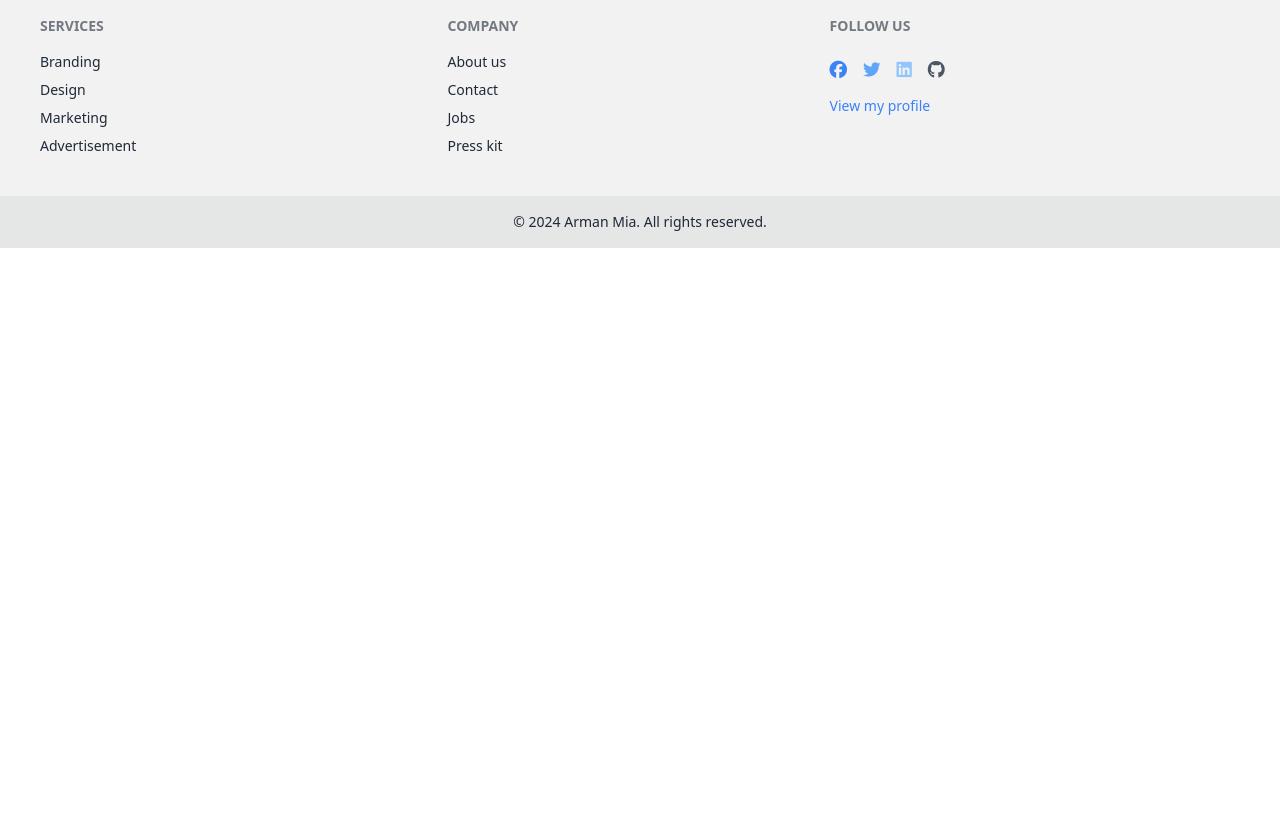
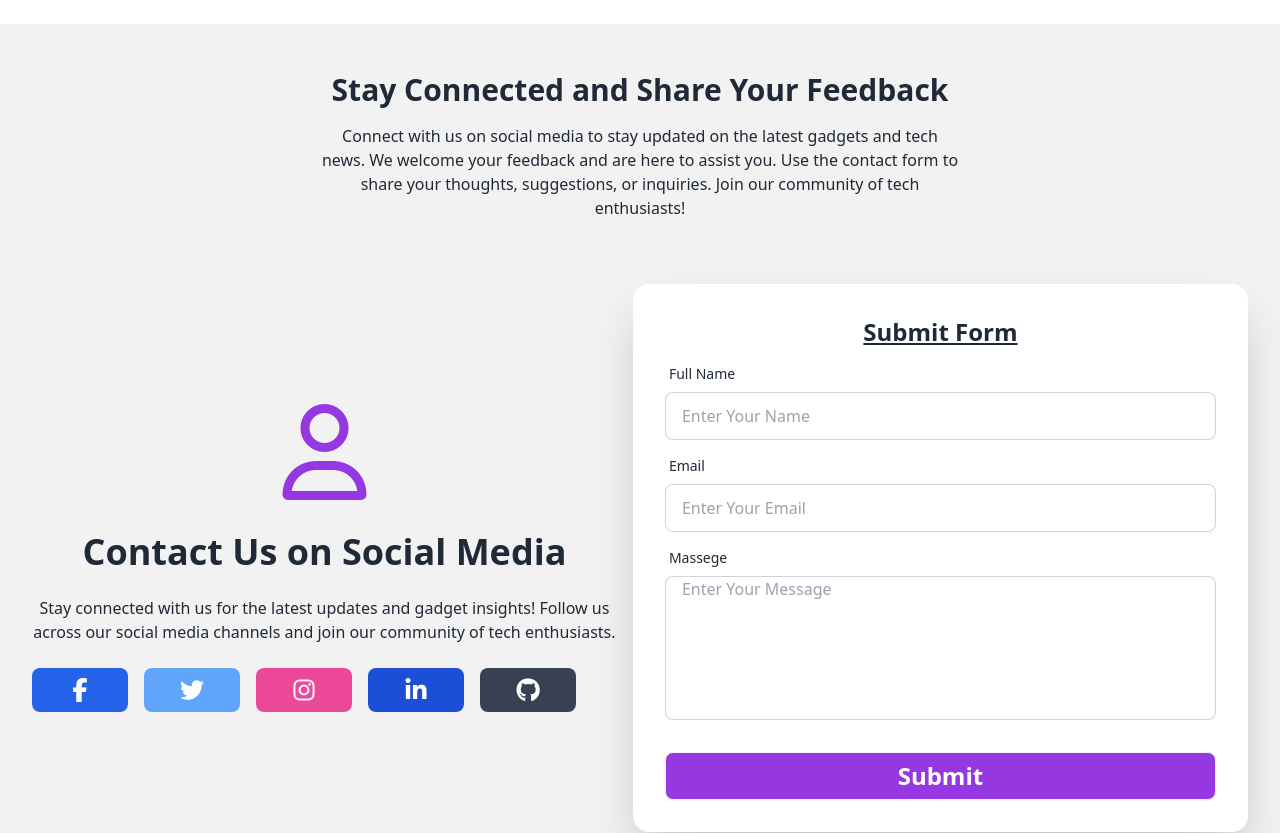
Before and after one commit to arman-miaa/Discount_PRO, a React (Vite) app: page / in a window 1280 px wide. Shown: the part 1640-2473 px from the top of the page. Before the commit the page ends 1888 px from the top, so only its background shows below. Built offline with nearby package versions, Linux system fonts and the light colour scheme; no server answers.

Commit message:
added contact and feedback section on home

```diff
--- /dev/null
+++ b/src/components/Contact.jsx
@@ -0,0 +1,125 @@
+
+
+const Contact = () => {
+
+
+  return (
+    <div className=" bg-base-200">
+      <div className="mb-16 w-full  bg-base-200  "></div>
+      <div className="text-center">
+        <h1 className="text-3xl font-semibold pt-12">Stay Connected and Share Your Feedback</h1>
+        <p className="md:w-1/2 mx-auto mt-4">
+          Connect with us on social media to stay updated on the latest gadgets
+          and tech news. We welcome your feedback and are here to assist you.
+          Use the contact form to share your thoughts, suggestions, or
+          inquiries. Join our community of tech enthusiasts!
+        </p>
+      </div>
+      {/* form */}
+      <div className="hero mt-12 pb-12 px-4 rounded-xl">
+        <div className="hero-content flex-col lg:flex-row">
+          <div className="text-center ">
+            <i className="fa-regular fa-user text-8xl text-[#9538E2]"></i>
+            <h1 className="text-4xl font-bold mt-8">
+              Contact Us on Social Media
+            </h1>
+            <p className="py-6">
+              Stay connected with us for the latest updates and gadget insights!
+              Follow us across our social media channels and join our community
+              of tech enthusiasts.
+            </p>
+            <div className="flex space-x-4">
+              <a
+                href="https://facebook.com"
+                target="_blank"
+                className="flex items-center justify-center w-24 rounded-lg text-xl lg:text-2xl  h-[44px]  bg-blue-600 text-white hover:bg-blue-700"
+              >
+                <i className="fab fa-facebook-f"></i>
+              </a>
+
+              <a
+                href="https://twitter.com"
+                target="_blank"
+                className="flex items-center justify-center w-24 rounded-lg text-xl lg:text-2xl  h-[44px]  bg-blue-400 text-white hover:bg-blue-500"
+              >
+                <i className="fab fa-twitter"></i>
+              </a>
+
+              <a
+                href="https://instagram.com"
+                target="_blank"
+                className="flex items-center justify-center w-24 rounded-lg text-xl lg:text-2xl  h-[44px]  bg-pink-500 text-white hover:bg-pink-600"
+              >
+                <i className="fab fa-instagram"></i>
+              </a>
+
+              <a
+                href="https://linkedin.com"
+                target="_blank"
+                className="flex items-center justify-center w-24 rounded-lg text-xl lg:text-2xl  h-[44px]  bg-blue-700 text-white hover:bg-blue-800"
+              >
+                <i className="fab fa-linkedin-in"></i>
+              </a>
+
+              <a
+                href="https://linkedin.com"
+                target="_blank"
+                className="flex items-center justify-center w-24 rounded-lg text-xl lg:text-2xl  h-[44px]  bg-gray-700 text-white hover:bg-gray-800"
+              >
+                <i className="fab fa-github"></i>
+              </a>
+            </div>
+          </div>
+
+          <div className="card bg-base-100 w-full   shadow-2xl">
+            <form className="card-body">
+              <h1 className="text-center underline text-2xl font-bold">
+                Submit Form
+              </h1>
+              <div className="form-control">
+                <label className="label">
+                  <span className="label-text">Full Name</span>
+                </label>
+                <input
+                  type="email"
+                  placeholder="Enter Your Name"
+                  className="input input-bordered"
+                  required
+                />
+              </div>
+              <div className="form-control">
+                <label className="label">
+                  <span className="label-text">Email</span>
+                </label>
+                <input
+                  type="email"
+                  placeholder="Enter Your Email"
+                  className="input input-bordered"
+                  required
+                />
+              </div>
+              <div className="form-control">
+                <label className="label">
+                  <span className="label-text">Massege</span>
+                </label>
+                <textarea
+                  placeholder="Enter Your Message"
+                  className="input input-bordered w-full h-36"
+                  style={{ resize: "none" }}
+                  required
+                ></textarea>
+              </div>
+              <div className="form-control mt-6">
+                <button className="btn bg-[#9538E2] text-white font-bold text-2xl">
+                  Submit
+                </button>
+              </div>
+            </form>
+          </div>
+        </div>
+      </div>
+    </div>
+  );
+};
+
+export default Contact;
--- a/src/pages/Home.jsx
+++ b/src/pages/Home.jsx
@@ -5,6 +5,7 @@ import Banner from "../components/Banner";
 import BrandsOnSell from "../components/BrandsOnSell";
 import BrandsSlide from "../components/BrandsSlide";
 import TopBrands from "../components/TopBrands";
+import Contact from "../components/Contact";
 
 const Home = () => {
   useEffect(() => {
@@ -27,7 +28,11 @@ const Home = () => {
       </div>
       <div data-aos="zoom-in">
         <BrandsOnSell />
-      </div>
+          </div>
+          {/* Contact */}
+          <div>
+              <Contact></Contact>
+          </div>
     </div>
   );
 };
```
